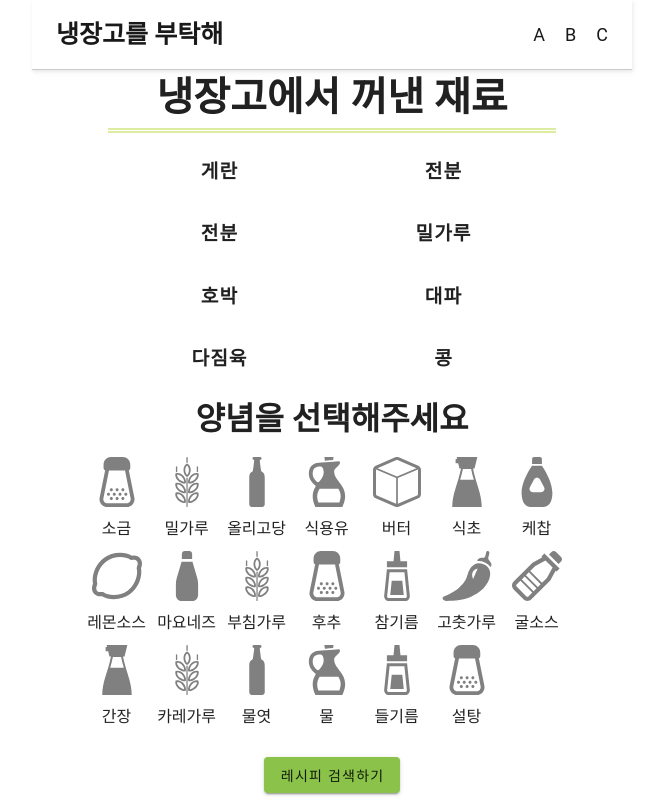
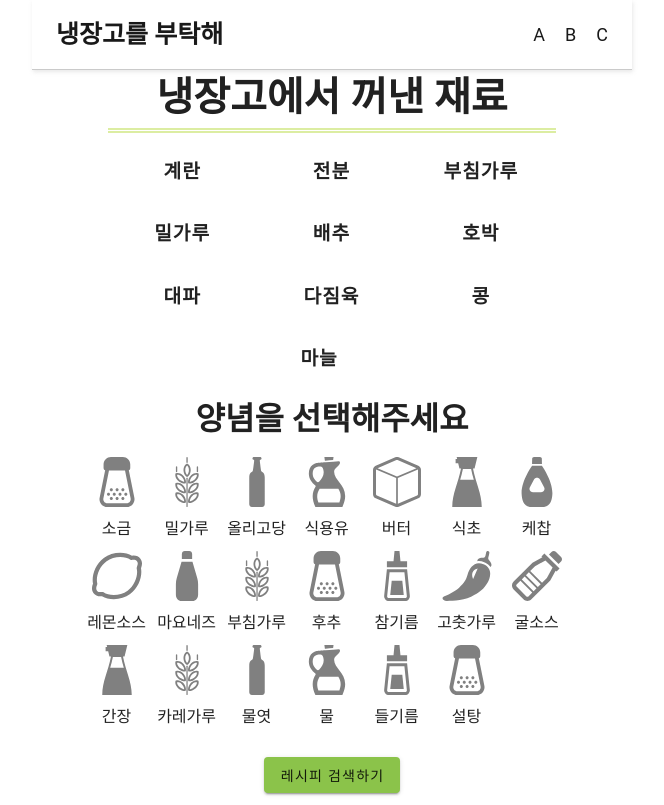
Before and after one commit to JISU-JEONG/refrigerator, a Vue app in the folder frontend/: page /RecipeRecommendation in a window 1280 px wide. Shown: the whole page, without its empty margins (308-972 px from the left). Built offline with nearby package versions, Linux system fonts and the light colour scheme; a web font is replaced by a local one; what vue-axios-cors would draw is missing.

Commit message:
재료선택 수정2

```diff
--- a/frontend/src/components/RecipeRecommendationMaterial.vue
+++ b/frontend/src/components/RecipeRecommendationMaterial.vue
@@ -4,27 +4,10 @@
     <main>
       <h2>냉장고에서 꺼낸 재료</h2>
 
-      <!-- <ul v-for="material in materials" :key="material" class="row">
-        <li class="col">{{material}}</li>
-      </ul>-->
-
-      <ul class="row">
-        <li class="col">게란</li>
-        <li class="col">전분</li>
-      </ul>
-      <ul class="row">
-        <li class="col">전분</li>
-        <li class="col">밀가루</li>
-      </ul>
-
-      <ul class="row">
-        <li class="col">호박</li>
-        <li class="col">대파</li>
-      </ul>
-
-      <ul class="row">
-        <li class="col">다짐육</li>
-        <li class="col">콩</li>
+      <ul v-for="materials in materialItem" :key="materials" class="row">
+        <li class="col" v-for="material in materials" :key="material">
+          {{ material }}
+        </li>
       </ul>
     </main>
   </div>
@@ -35,17 +18,11 @@ export default {
   name: "RecipeRecommendationMaterial",
   components: {},
   data: () => ({
-    materials: [
-      "계란",
-      "전분",
-      "부침가루",
-      "밀가루",
-      "배추",
-      "호박",
-      "대파",
-      "다짐육",
-      "콩",
-      "마늘"
+    materialItem: [
+      ["계란", "전분", "부침가루"],
+      ["밀가루", "배추", "호박"],
+      ["대파", "다짐육", "콩"],
+      ["마늘"]
     ]
   }),
   methods: {}
```
